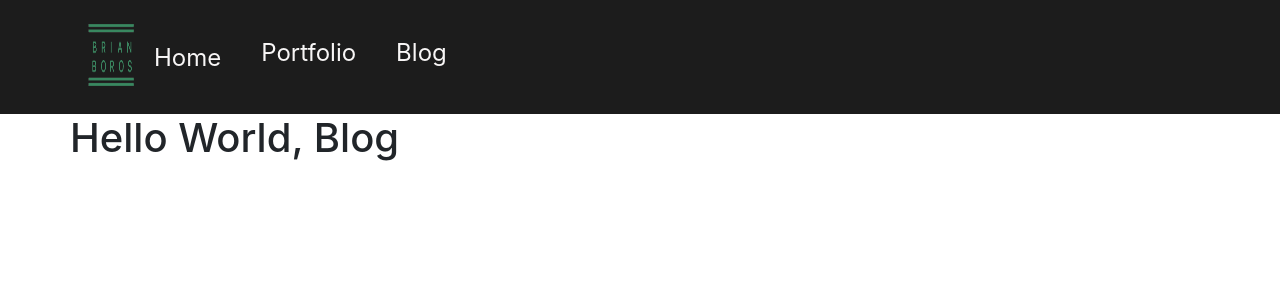
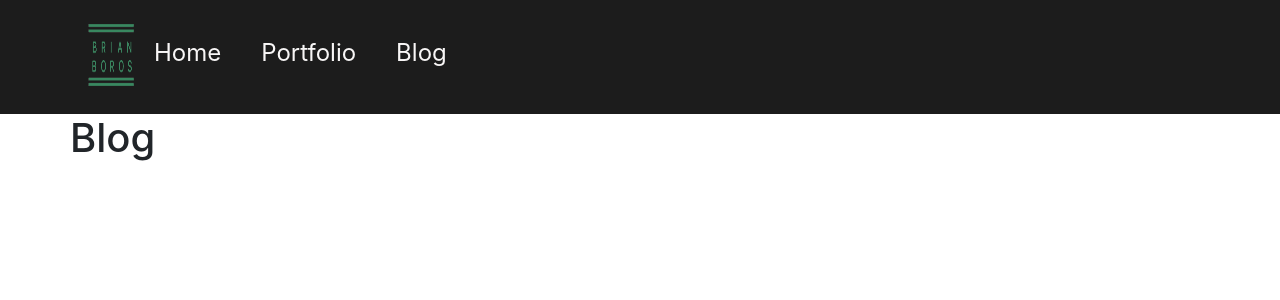
Before and after one commit to brianboros7/brian-boros-nextjs, a Next.js app: page /blog in a window 1280 px wide. Shown: the top 300 px of the page. Built offline with nearby package versions, Linux system fonts and the light colour scheme.

Commit message:
couple of fixes to portfolio, blog, and navbar

```diff
--- a/components/app/nav-bar/NavBar.js
+++ b/components/app/nav-bar/NavBar.js
@@ -18,8 +18,8 @@ function NavBar() {
             </Row>
             <Row className={["nav"]}>
                 <Col className={styles["nav-item"]}>
-                    <Link className={["nav-link"]} href="/" >
-                        <a className={["nav-link"]}>Home</a>
+                    <Link href="/" >
+                        <a>Home</a>
                     </Link>
                 </Col>
                 <Col className={styles["nav-item"]}>
--- a/pages/Portfolio.js
+++ b/pages/Portfolio.js
@@ -9,7 +9,7 @@ function Portfolio() {
             <Header />
             <Container className={["portfolio-container"]}>
                 <Row>
-                    <h1>Hello World </h1>
+                    <h1>Portfolio </h1>
                 </Row>
             </Container>
         </div>
--- a/pages/blog.js
+++ b/pages/blog.js
@@ -9,7 +9,7 @@ function Blog() {
             <Header />
             <Container className={["blog-container"]}>
                 <Row>
-                    <h1>Hello World, Blog </h1>
+                    <h1>Blog </h1>
                 </Row>
             </Container>
         </div>
```
